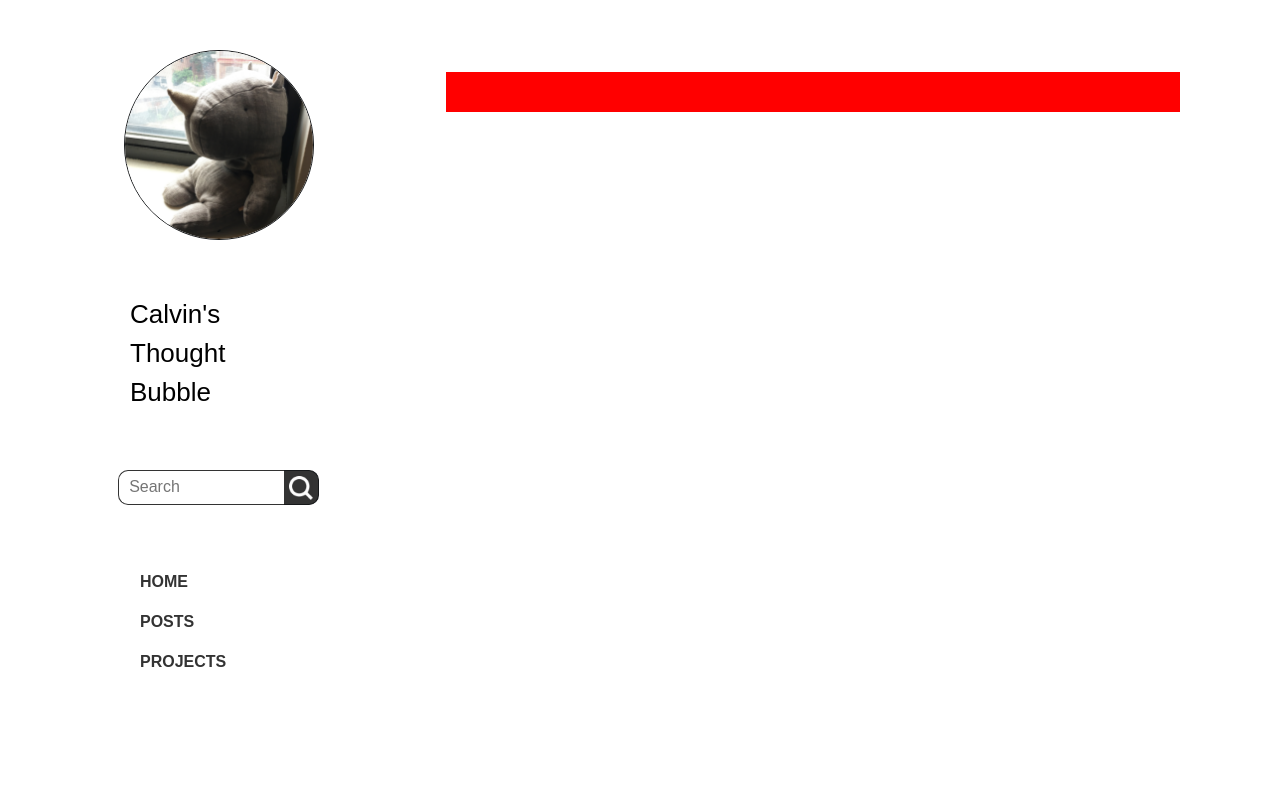
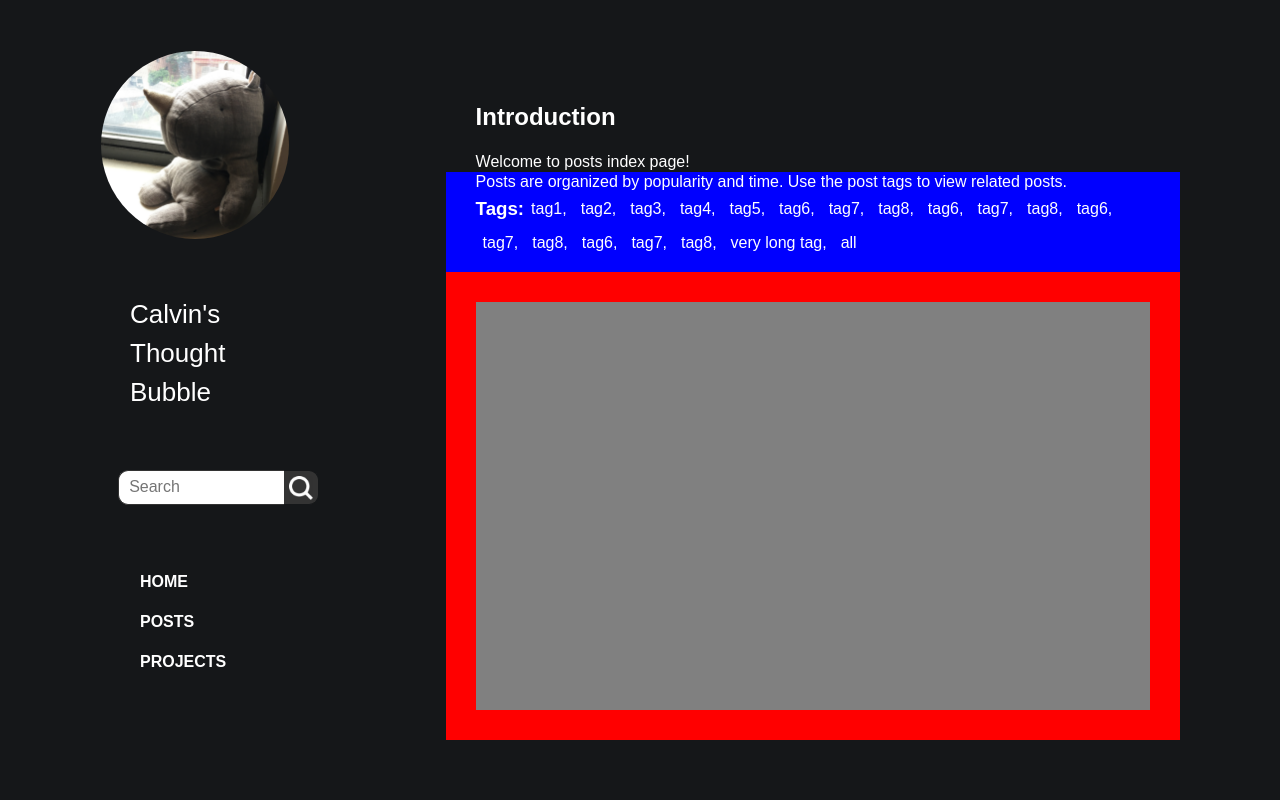
Before and after one commit to lambrosopos/blog, a Django app: page /post in a window 1280 px wide. Run offline with Django 3.2, Linux system fonts and the light colour scheme.

Commit message:
working on post index page layout

```diff
--- a/blog_site/blog/static/blog/css/index.css
+++ b/blog_site/blog/static/blog/css/index.css
@@ -12,6 +12,8 @@ html, body {
   padding: 0;
   font-size: 100%;
   line-height: 1.25;
+  background:#151719;
+  color: #fff;
 }
 
 div {
@@ -41,13 +43,13 @@ div {
   padding: 72px 0 60px;
   box-sizing: border-box;
   display: block;
+  height: 100vh;
 }
 
 #profile {
   margin: 10px auto 20px;
   margin-top: 50px;
   margin-bottom: 50px;
-  text-align: center;
 }
 
 #profile img {
@@ -129,17 +131,16 @@ div {
 #sidebar div#menu div.item {
   padding:10px 10px;
   margin-left: 30px;
-  color:#fcfcfc;
   text-transform:uppercase;
   font-size:16px;
   font-weight:bold;
 }
 
 #sidebar div#menu div.item a {
-  color: #333;
+  color: #fff;
   text-decoration: none;
 }
 
 #sidebar div#menu div.item a:hover {
-  color: #FBC40D;
+  color: #fbc40d;
 }
--- a/blog_site/blog/static/blog/css/post_index.css
+++ b/blog_site/blog/static/blog/css/post_index.css
@@ -1,35 +1,40 @@
-    /*<div class="post-content">*/
-      /*<div class="post-selector">*/
-      /*</div>*/
-      /*<div class="posts-list">*/
-      /*</div>*/
-      /*<div class="post-paginator">*/
-      /*</div>*/
-    /*</div>*/
-    /*<div class="post-metadata">*/
-      /*<div class="post-categories">*/
-      /*</div>*/
-      /*<div class="post-tags">*/
-      /*</div>*/
-    /*</div>*/
-  /*</div>*/
-/*</div>*/
-
 div.top-banner {
   width: 100%;
-  height: 30%;
+  height: 15%;
+  background: #151719;
+  padding: 30px;
+}
+
+div.post-metadata {
+  width: 100%;
+  height: 15%;
   background: blue;
+  padding: 20px 30px;
+}
+
+div.post-metadata .post-tags {
+  display: flex;
+  flex-direction: row;
+  justify-content: flex-start;
+  align-items: center;
+  align-content: flex-start;
+  flex-wrap: wrap;
+}
+
+div.post-metadata .post-tags div {
+  margin: 5px;
+  padding: 2px;
 }
 
 div.bottom-content {
-  padding:20px;
+  padding:30px;
   width: 100%;
   height: 70%;
   background: red;
 }
 
 div.post-content {
-  width: 75%;
+  width: 100%;
   height: 100%;
   background: grey;
 }
--- a/blog_site/templates/base.html
+++ b/blog_site/templates/base.html
@@ -46,7 +46,7 @@
         </div>
 
         <!-- Content -->
-        <div id="content">
+        <div id="content" >
           {% block content %}
           {% endblock %}
         </div>
--- a/blog_site/templates/blog/index.html
+++ b/blog_site/templates/blog/index.html
@@ -1,5 +1,7 @@
 {% extends 'base.html' %}
+{% load static %}
 
 {% block content %}
-<h1>Main Index Page</h1>
+<div style="background-image: url({% static 'blog/img/background.jpg' %});">
+</div>
 {% endblock %}
--- a/blog_site/templates/blog/post/post_index.html
+++ b/blog_site/templates/blog/post/post_index.html
@@ -7,6 +7,34 @@
 
 {% block content %}
 <div class="top-banner">
+  <h1>Introduction</h1>
+  <br>
+  <p>Welcome to posts index page!</p>
+  <p>Posts are organized by popularity and time. Use the post tags to view related posts.</p>
+</div>
+<div class="post-metadata">
+  <div class="post-tags">
+    <h3>Tags:</h3>
+    <div>tag1,</div>
+    <div>tag2,</div>
+    <div>tag3,</div>
+    <div>tag4,</div>
+    <div>tag5,</div>
+    <div>tag6,</div>
+    <div>tag7,</div>
+    <div>tag8,</div>
+    <div>tag6,</div>
+    <div>tag7,</div>
+    <div>tag8,</div>
+    <div>tag6,</div>
+    <div>tag7,</div>
+    <div>tag8,</div>
+    <div>tag6,</div>
+    <div>tag7,</div>
+    <div>tag8,</div>
+    <div>very long tag,</div>
+    <div>all</div>
+  </div>
 </div>
 <div class="bottom-content">
   <div class="post-content">
@@ -17,11 +45,5 @@
     <div class="post-paginator">
     </div>
   </div>
-  <div class="post-metadata">
-    <div class="post-categories">
-    </div>
-    <div class="post-tags">
-    </div>
-  </div>
 </div>
 {% endblock %}
```
